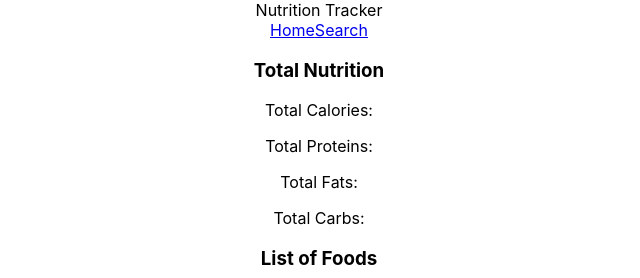
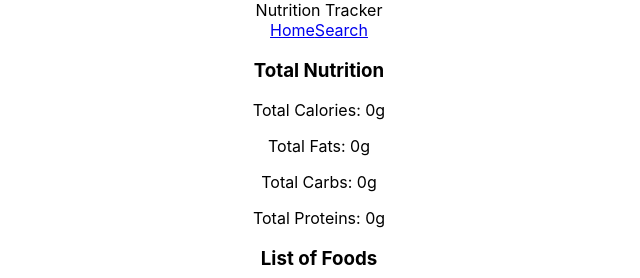
Before and after one commit to tkg808/nutrition-tracker, a React (Create React App) app: page / in a window 1280 px wide. Shown: the top 278 px of the page, without its empty margins (321-961 px from the left). Built offline with nearby package versions, Linux system fonts and the light colour scheme.

Commit message:
Able to render the summation of all nutrition values in the context array.

```diff
--- a/src/components/Home.js
+++ b/src/components/Home.js
@@ -6,6 +6,22 @@ import { UserContext } from '../UserContext';
 export default function Home()
 {
   const { userFoods, setUserFoods } = useContext(UserContext);
+
+  const totals =
+  {
+    "calories": 0,
+    "fats": 0,
+    "carbs": 0,
+    "proteins": 0
+  }
+
+  userFoods.forEach((food) =>
+  {
+    totals.calories += food.calories;
+    totals.fats += food.fat_total_g;
+    totals.carbs += food.carbohydrates_total_g;
+    totals.proteins += food.protein_g;
+  })
 
   function handleRemove(event)
   {
@@ -17,14 +33,10 @@ export default function Home()
     setUserFoods([...newArray]);
   }
 
-  console.log(userFoods);
-
   return (
     <div>
-      <NutritionTotal />
-      <FoodList
-        userFoods={userFoods}
-        handleRemove={handleRemove} />
+      <NutritionTotal totals={totals} />
+      <FoodList userFoods={userFoods} handleRemove={handleRemove} />
     </div>
   )
 }
--- a/src/components/NutritionTotal.js
+++ b/src/components/NutritionTotal.js
@@ -1,14 +1,15 @@
 import React from 'react';
 
-export default function NutritionTotal()
+export default function NutritionTotal({ totals })
 {
+
   return (
     <div>
       <h3>Total Nutrition</h3>
-      <p>Total Calories: </p>
-      <p>Total Proteins: </p>
-      <p>Total Fats: </p>
-      <p>Total Carbs: </p>
+      <p>Total Calories: {totals.calories}g</p>
+      <p>Total Fats: {totals.fats}g</p>
+      <p>Total Carbs: {totals.carbs}g</p>
+      <p>Total Proteins: {totals.proteins}g</p>
     </div>
   )
 }
```
